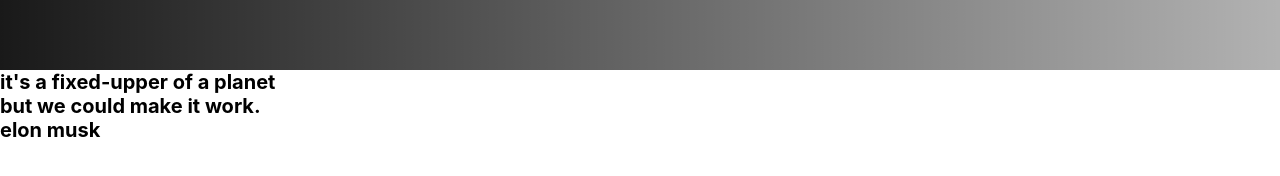
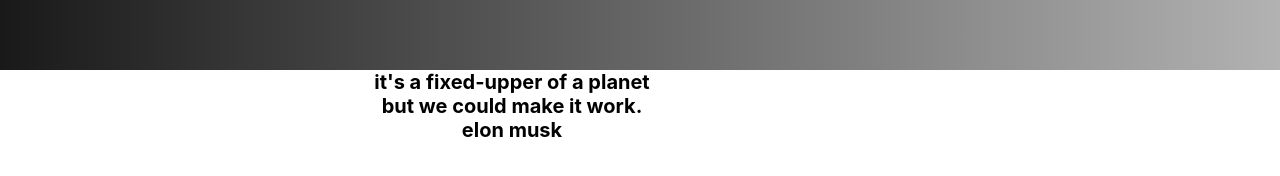
Before and after one commit to ShaileshBisht/spaceX, a React (Create React App) app: page / in a window 1280 px wide. Shown: the part 730-906 px from the top of the page. Before the commit the page ends 872 px from the top, so only its background shows below. Built offline with nearby package versions, Linux system fonts and the light colour scheme.

Commit message:
add width and height to hero discription

```diff
--- a/src/component/Hero.css
+++ b/src/component/Hero.css
@@ -22,3 +22,9 @@
   width: 100%;
   left: 0;
 }
+
+.hero_discrption {
+  text-align: center;
+  width: 80%;
+  height: 50vh;
+}
```
